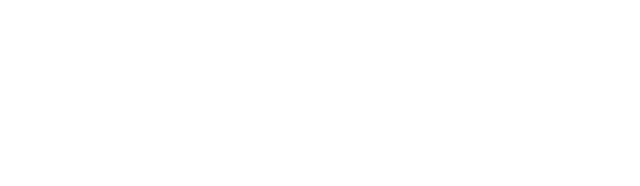
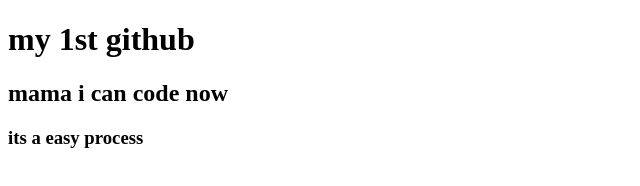
Before and after one commit to nirjhor529/my-second-github, a plain HTML site: page index.html in a window 1280 px wide. Shown: the whole page, without its empty margins (0-640 px from the left). Drawn offline with Linux system fonts and the light colour scheme.

Commit message:
added header

```diff
--- a/index.html
+++ b/index.html
@@ -7,6 +7,9 @@
     <title>my 2nd github</title>
 </head>
 <body>
+    <h1>my 1st github</h1>
+    <h2>mama i can code now</h2>
+    <h3>its a easy process</h3>
 
 </body>
 </html>
```
